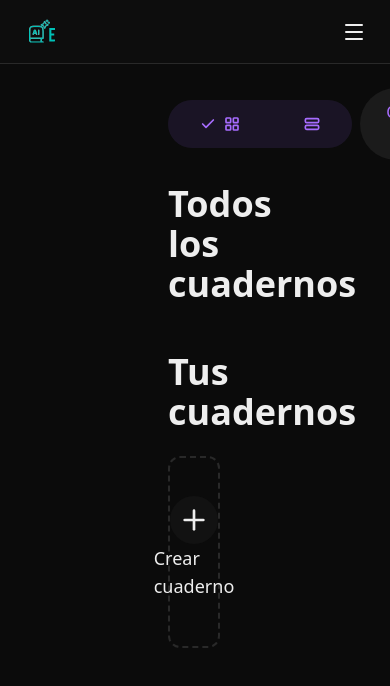
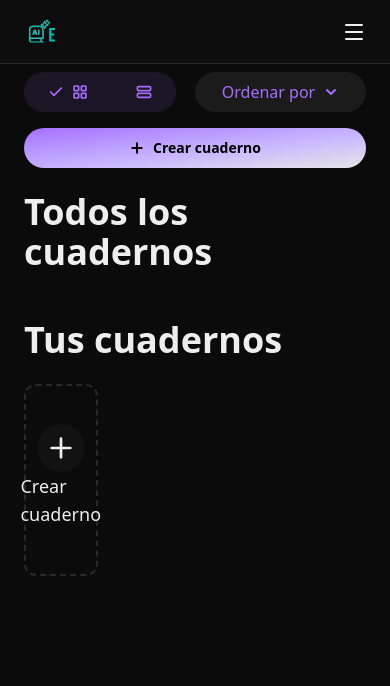
Before and after one commit to PietrantuonoFranco/Estud.ia, a Next.js app in the folder estud.ia/: page / in a window 390 px wide. Shown: the top 686 px of the page. Built offline with nearby package versions, Linux system fonts and the light colour scheme; no server answers.

Commit message:
feat: enhance OptionsBanner and Home components for improved responsive design and layout adjustments

```diff
--- a/estud.ia/app/components/home/OptionsBanner.tsx
+++ b/estud.ia/app/components/home/OptionsBanner.tsx
@@ -60,13 +60,13 @@ export default function OptionsBanner ({ orderBy, setOrderBy, viewMode, setViewM
   };
 
   return (
-    <div className="w-full flex items-center justify-between">
-      <div className="flex items-center gap-2">
+    <div className="w-full flex flex-col md:flex-row md:items-center md:justify-between gap-4">
+      <div className="flex items-center justify-between md:justify-start gap-2">
         <div className="flex items-center rounded-full">
           <button
             type="button"
             onClick={() => setViewMode("grid")}
-            className="cursor-pointer flex items-center gap-2 py-4 px-8 rounded-l-full hover:bg-[var(--hover-bg)] bg-[var(--purple-accent)]/10 text-[var(--purple-accent)]"
+            className="cursor-pointer flex items-center gap-2 py-3 px-6 md:py-4 md:px-8 rounded-l-full hover:bg-[var(--hover-bg)] bg-[var(--purple-accent)]/10 text-[var(--purple-accent)]"
           >
             <Check className={`${ viewMode === "grid" ? "h-4 w-4" : "hidden" }`} strokeWidth={2.5}/>
             <LayoutGrid className="h-4 w-4" strokeWidth={2.5}/>
@@ -75,18 +75,18 @@ export default function OptionsBanner ({ orderBy, setOrderBy, viewMode, setViewM
           <button
             type="button"
             onClick={() => setViewMode("list")}
-            className="cursor-pointer flex items-center gap-2 py-4 px-8 rounded-r-full hover:bg-[var(--hover-bg)] bg-[var(--purple-accent)]/10 text-[var(--purple-accent)]"
+            className="cursor-pointer flex items-center gap-2 py-3 px-6 md:py-4 md:px-8 rounded-r-full hover:bg-[var(--hover-bg)] bg-[var(--purple-accent)]/10 text-[var(--purple-accent)]"
           >
             <Check className={`${ viewMode === "list" ? "h-4 w-4" : "hidden" }`} strokeWidth={3}/>
             <StretchHorizontal className="h-4 w-4" strokeWidth={2.5}/>
           </button>
         </div>
 
-        <div className="relative">
+        <div className="relative w-1/2">
           <button
             type="button"
             onClick={() => setOpenOrderByMenu(!openOrderByMenu)}
-            className="cursor-pointer py-3 px-6 flex items-center gap-2 rounded-full bg-[var(--hover-bg)] hover:bg-[var(--purple-accent)]/10 text-[var(--purple-accent)]"
+            className="w-full flex justify-center items-center cursor-pointer py-2 px-4 md:py-3 md:px-6 flex items-center gap-2 rounded-full bg-[var(--hover-bg)] hover:bg-[var(--purple-accent)]/10 text-[var(--purple-accent)]"
           >
             <span>Ordenar por</span>
             <ChevronDown className={`h-4 w-4 ${ openOrderByMenu ? "rotate-180" : "rotate-0"} transition-all duration-300`} strokeWidth={3}/>
@@ -116,7 +116,7 @@ export default function OptionsBanner ({ orderBy, setOrderBy, viewMode, setViewM
 
       <div className="text-sm text-black font-semibold flex items-center justify-center gap-2 rounded-full bg-gradient-to-br from-[var(--purple-accent)] to-[var(--sidebar-border)] to-[var(--purple-accent)] hover:bg-gradient-to-br hover:from-[var(--sidebar-border)] to-[var(--purple-accent)]  transition-all duration-300 ease-in-out cursor-pointer">
         <input type="file" multiple accept="application/pdf" className="hidden" id="file-upload-banner" onChange={handleFilesChange} />
-        <label htmlFor="file-upload-banner" className="cursor-pointer rounded-full h-full w-full py-3 px-6 flex items-center justify-center gap-2">
+        <label htmlFor="file-upload-banner" className="cursor-pointer rounded-full h-full w-full py-2.5 px-4 md:py-3 md:px-6 text-sm flex items-center justify-center gap-2">
           <Plus className="h-4 w-4" strokeWidth={3}/>
           <span className="font-semibold">Crear cuaderno</span>
         </label>
--- a/estud.ia/app/page.tsx
+++ b/estud.ia/app/page.tsx
@@ -40,7 +40,7 @@ export default function Home() {
           </div>
         )}
 
-        <div className="flex flex-col flex-1 py-6 px-42 space-y-6 overflow-y-auto">
+        <div className="flex flex-col flex-1 py-2 md:py-6 px-6 lg:px-42 space-y-6 overflow-y-auto">
           <OptionsBanner
             orderBy={orderBy}
             setOrderBy={setOrderBy}
```
